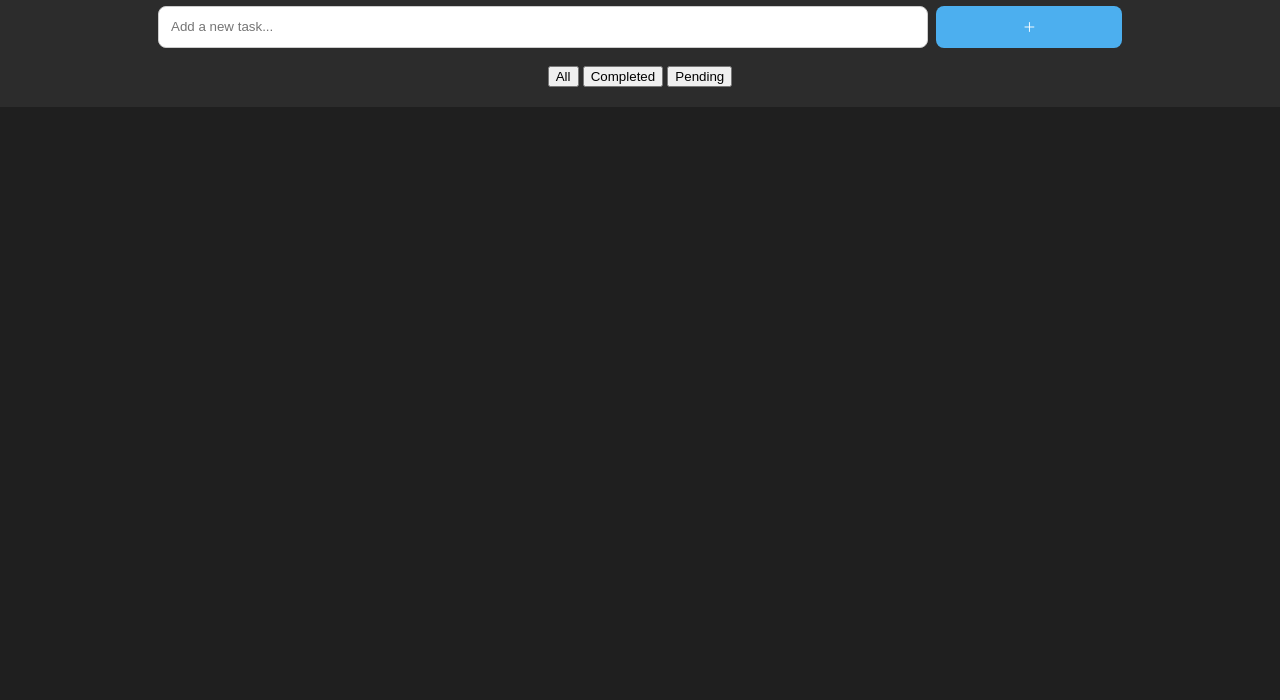
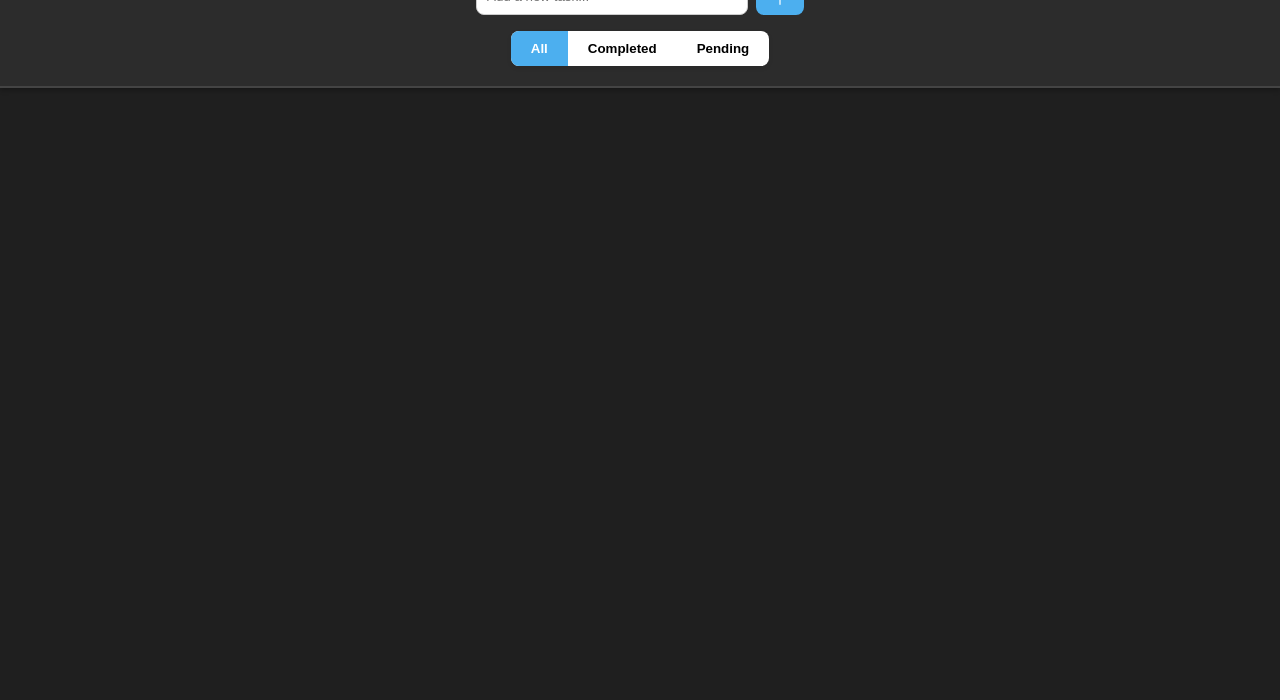
Before and after one commit to joyagergess/Task_Board, a plain HTML site: page index.html in a window 1280 px wide. Shown: the part 100-800 px from the top of the page. Drawn offline with Linux system fonts and the light colour scheme.

Commit message:
Added Css for header ,task form, and filter navbar

```diff
--- a/css/style.css
+++ b/css/style.css
@@ -10,10 +10,13 @@ header {
   text-align: center;
   padding: 20px;
   background: #2c2c2c;
+  border-bottom: 2px solid #444;
+  box-shadow: 0 2px 5px rgba(0,0,0,0.3);
 }
 
 h1 {
-  color: white;
+  margin: 0 0 15px 0;
+  color: #ffffff;
 }
 
 .task-form {
@@ -23,41 +26,57 @@ h1 {
 }
 
 .task-form input {
-  width: 60%;
-  padding: 1%;
+  padding: 10px;
   border-radius: 8px;
   border: 1px solid #ccc;
+  width: 250px;
 }
 
 .task-form button {
-  width: 15%;
+  background: #4cafef;
   border: none;
   border-radius: 8px;
-  background: #4cafef;
+  padding: 0 15px;
   color: white;
+  font-size: 18px;
   cursor: pointer;
 }
 
-.task-grid {
-  display: grid;
-  grid-template-columns: repeat(auto-fit, minmax(200px, 1fr));
-  gap: 2%;
-  padding: 2%;
+.task-form button:hover {
+  background: #369fe0;
 }
 
-.task-card {
-  background: white;
-  color: black;
-  padding: 2%;
-  border-radius: 8px;
-  position: relative;
+.error {
+  color: red;
+  margin-top: 5px;
 }
 
-.task-status {
-  width: 5%;
-  height: 100%;
-  position: absolute;
-  left: 0;
-  top: 0;
-  border-radius: 8px 0 0 8px;
+/* Filter Navbar */
+.filter-nav {
+  display: flex;
+  justify-content: center;
+  background: #ffffff;
+  border-radius: 8px;
+  overflow: hidden;
+  margin: 15px auto 0;
+  width: fit-content;
+  box-shadow: 0 2px 5px rgba(0,0,0,0.08);
 }
+
+.filter-nav button {
+  background: transparent;
+  border: none;
+  padding: 10px 20px;
+  cursor: pointer;
+  font-weight: bold;
+  transition: background 0.2s, color 0.2s;
+}
+
+.filter-nav button:hover {
+  background: #f0f0f0;
+}
+
+.filter-nav button.active {
+  background: #4cafef;
+  color: white;
+}
```
